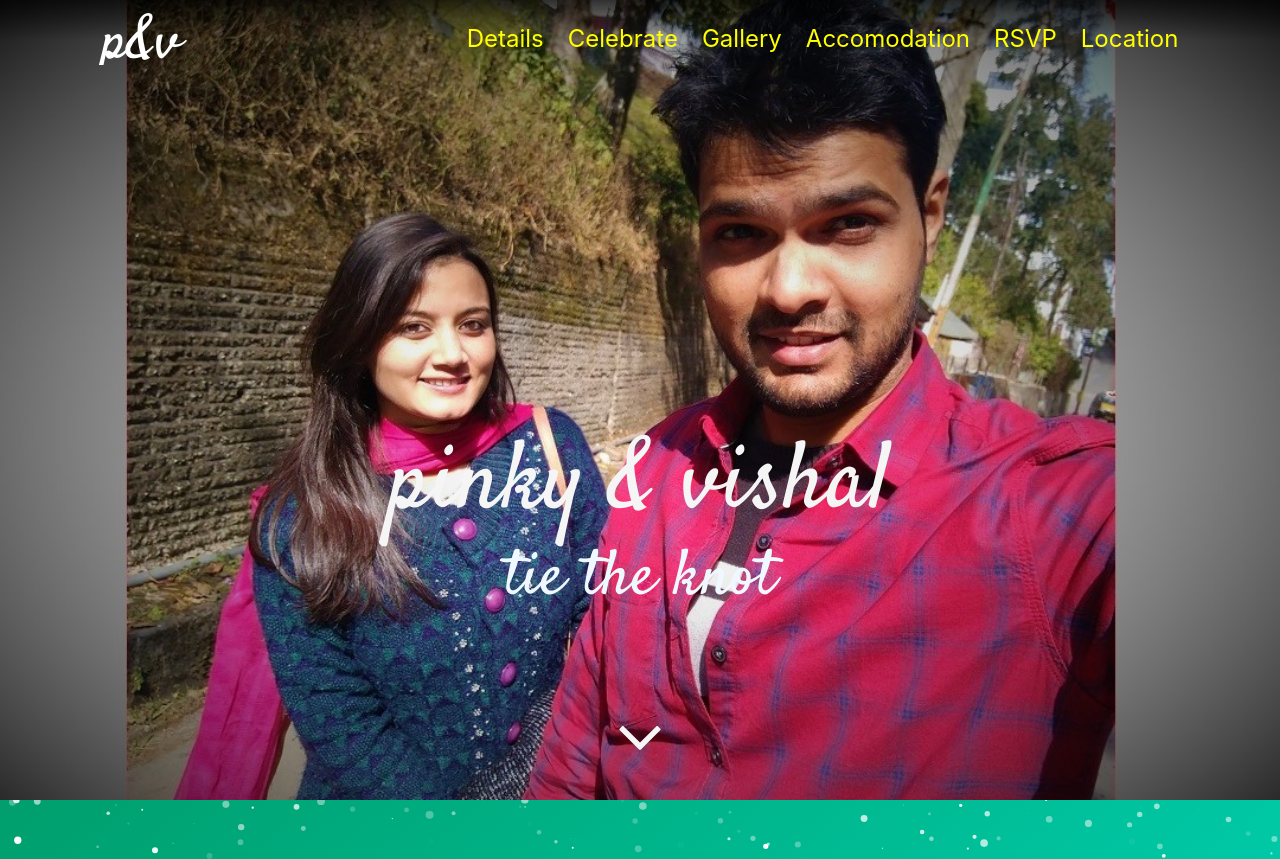
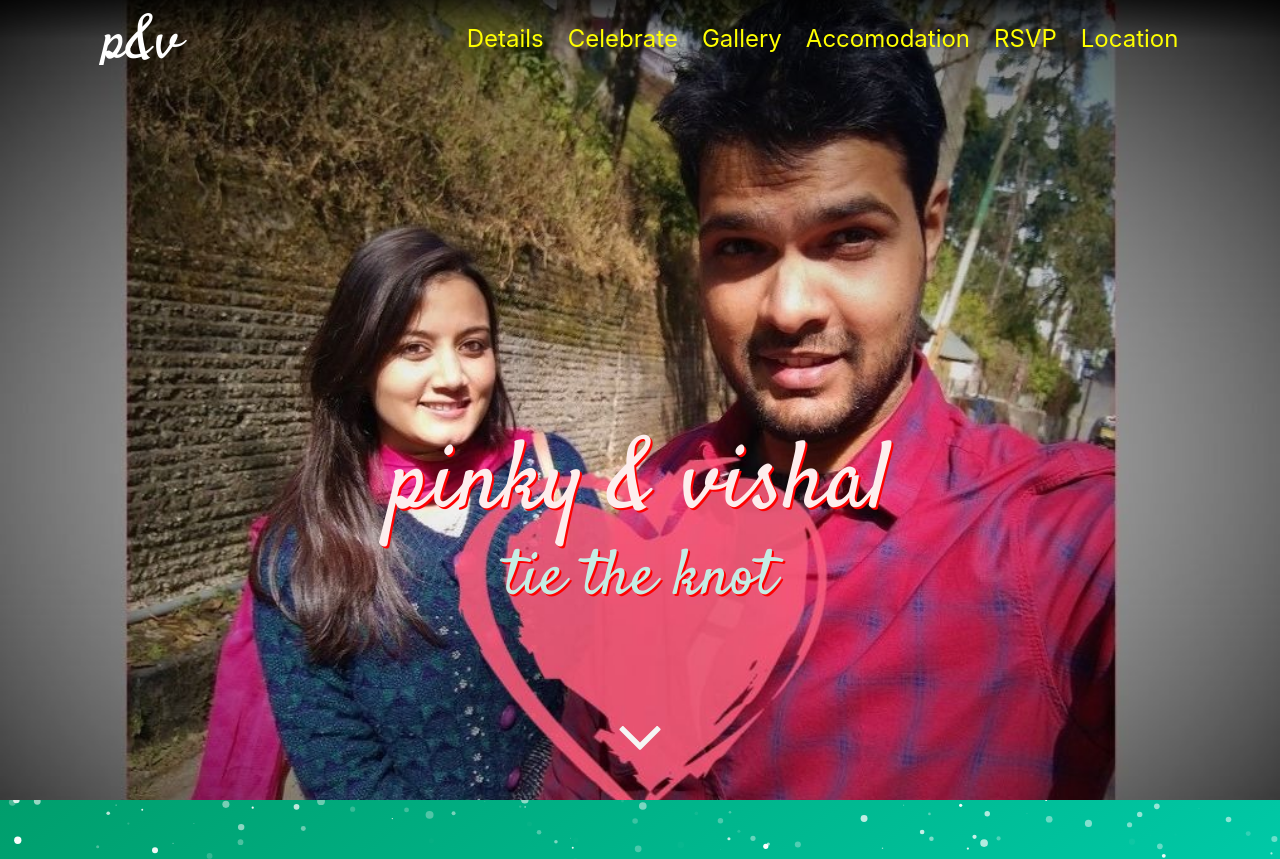
Before and after one commit to kv89/my-wedding, a website: page index.html in a window 1280 px wide. Shown: the top 859 px of the page. Drawn offline with nearby package versions, Linux system fonts and the light colour scheme.

Commit message:
new image added

```diff
--- a/index.html
+++ b/index.html
@@ -351,14 +351,14 @@ $(document).ready(function() {
 			</header>
 		</div>
 	</section>
-	<section id="pnv" class="hero is-dark is-fullheight" style="position: relative; background-image: url(images/vnp1.jpg); background-repeat: no-repeat; background-position: center top; background-size: cover; background-attachment: scroll;">
+	<section id="pnv" class="hero is-dark is-fullheight" style="position: relative; background-image: url(images/vnp1-h.jpg); background-repeat: no-repeat; background-position: center top; background-size: cover; background-attachment: scroll;">
 		<!-- Hero content: will be in the middle -->
-		<div class="hero-body" style="padding-top: 32%;">
+		<div class="hero-body" style="padding-top: 32%; text-shadow: 2px 2px #FF0000;">
 			<div class="container has-text-centered">
-				<h1 class="title is-1" style="font-family: 'Satisfy', cursive; font-size: 6rem;">
+				<h1 class="title is-1" style="color: rgb(253, 237, 237); font-family: 'Satisfy', cursive; font-size: 6rem;">
 					pinky &amp; vishal
 				</h1>
-				<h1 class="subtitle is-3 " style="color: #f0f8ff; font-family: 'Satisfy', cursive; font-size: 4rem;">
+				<h1 class="subtitle is-3 " style="color: rgb(197, 236, 228); font-family: 'Satisfy', cursive; font-size: 4rem;">
 					tie the knot
 				</h1>
 			</div>
```
Also changed, not shown: images/vnp1-h.jpg (added).
